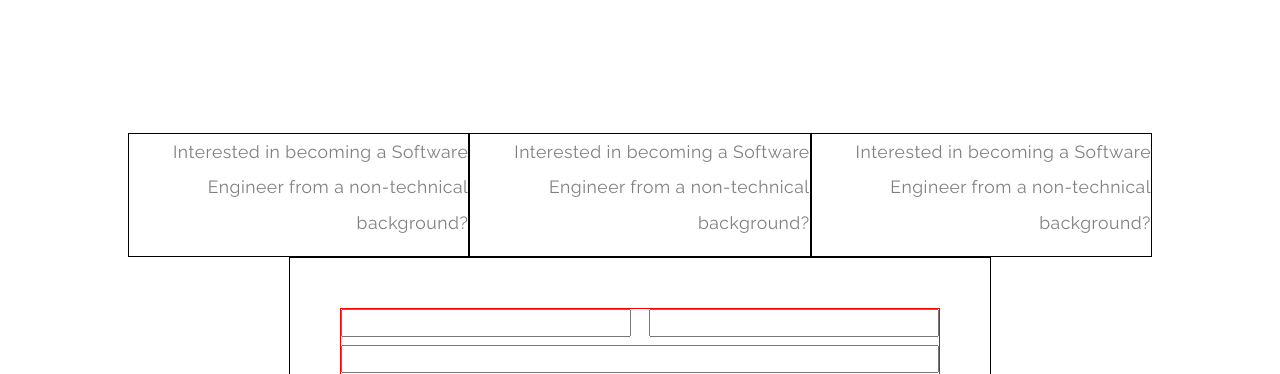
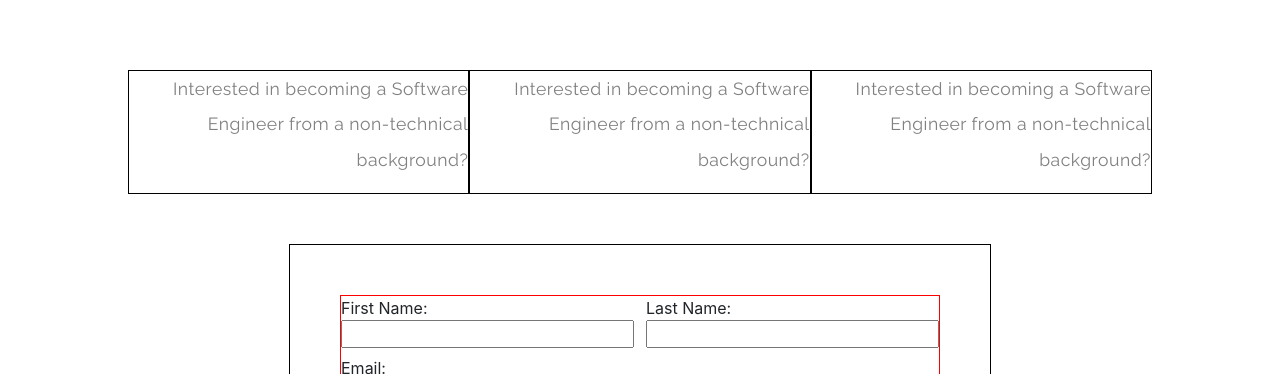
Before and after one commit to davidhk21/my-portfolio, a Next.js app: page /contact_me in a window 1280 px wide. Shown: the part 426-800 px from the top of the page. Built offline with nearby package versions, Linux system fonts and the light colour scheme.

Commit message:
fixed first and last name input

```diff
--- a/components/contact_components/contact_form.js
+++ b/components/contact_components/contact_form.js
@@ -58,21 +58,21 @@ export default function ContactForm() {
           <div className={styles.formMiniContainer}>
             {fieldsError ? <div>All fields need to be filled, or if all fields are filled, make sure email is valid</div> : null}
             <div className={styles.firstLastFields}>
-              <label htmlFor="first-name">
-                {/* First Name: */}
-                <input type="text" value={firstName} onChange={handleFirstNameChange} className={styles.nameInputs}/>
+              <label htmlFor="first-name" className={styles.nameInputs}>
+                First Name:
+                <input type="text" value={firstName} onChange={handleFirstNameChange} />
               </label>
-              <label htmlFor="last-name">
-                {/* Last Name: */}
-                <input type="text" value={lastName} onChange={handleLastNameChange} className={styles.nameInputs} />
+              <label htmlFor="last-name" className={styles.nameInputs}>
+                Last Name:
+                <input type="text" value={lastName} onChange={handleLastNameChange} />
               </label>
             </div>
             <label htmlFor="email">
-              {/* Email: */}
+              Email:
               <input type="email" value={email} onChange={handleEmailChange} className={styles.emailInput} />
             </label>
             <label htmlFor="form-content">
-              {/* Form Content: */}
+              Form Content:
               <textarea type="text" value={formContent} onChange={handleFormContentChange} className={styles.contentInput} />
             </label>
             <input type="submit" value="Submit" />
--- a/styles/Contact.module.css
+++ b/styles/Contact.module.css
@@ -46,6 +46,7 @@
 .questionsContainer {
   display: flex;
   width: 80%;
+  margin-bottom: 50px;
 }
 
 .questionContainer {
@@ -73,11 +74,14 @@
 }
 
 .nameInputs {
-  width: 290px;
+  display: flex;
+  flex-direction: column;
+  width: 49%;
 }
 
 .emailInput {
   width: 100%;
+  height: 2em;
 }
 
 .contentInput {
```
